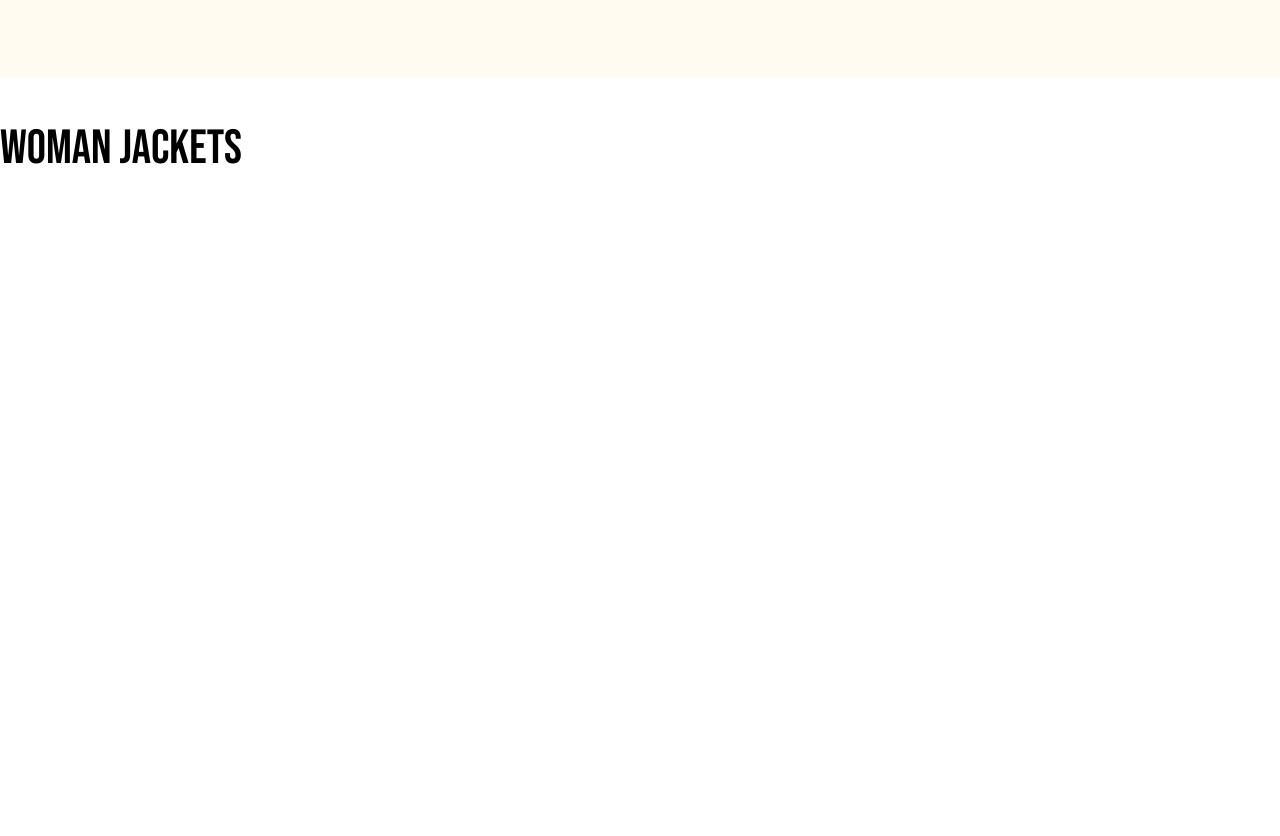
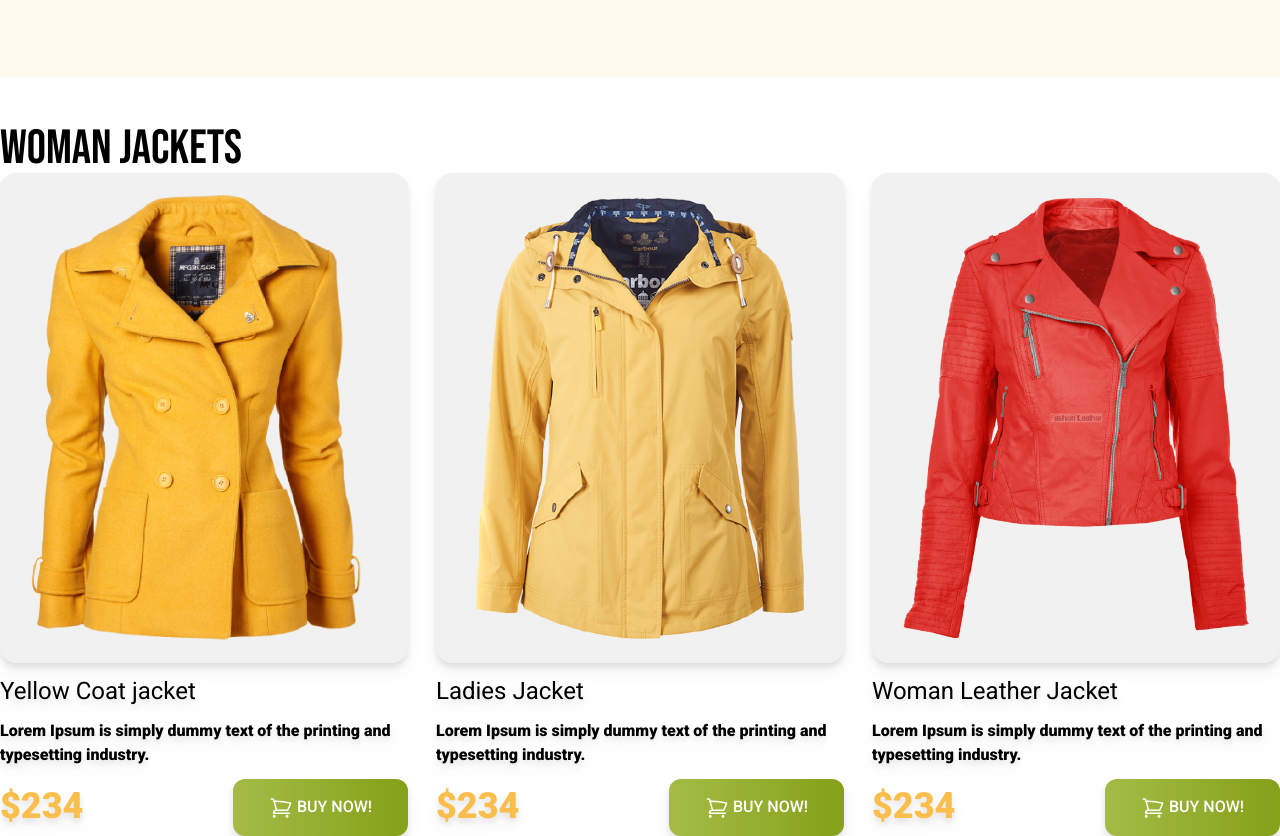
Before and after one commit to shihab4513/penguine-fashion-with-tailwind, a plain HTML site: page index.html in a window 1280 px wide. Shown: the part 570-1406 px from the top of the page. Before the commit the page ends 800 px from the top, so only its background shows below. Drawn offline with nearby package versions, Linux system fonts and the light colour scheme.

Commit message:
till women jacket section complete

```diff
--- a/index.html
+++ b/index.html
@@ -7,51 +7,25 @@
     <title>Penguin Fashion</title>
     <link rel="preconnect" href="https://fonts.googleapis.com">
     <link rel="preconnect" href="https://fonts.gstatic.com" crossorigin>
-    <link href="https://fonts.googleapis.com/css2?family=Montserrat:ital,wght@0,700;1,700&display=swap"
-        rel="stylesheet">
+    <link href="https://fonts.googleapis.com/css2?family=Roboto:wght@400;500;700;900&display=swap" rel="stylesheet">
     <link rel="preconnect" href="https://fonts.googleapis.com">
     <link rel="preconnect" href="https://fonts.gstatic.com" crossorigin>
     <link href="https://fonts.googleapis.com/css2?family=Bebas+Neue&display=swap" rel="stylesheet">
     <link rel="preconnect" href="https://fonts.googleapis.com">
     <link rel="preconnect" href="https://fonts.gstatic.com" crossorigin>
-    <link href="https://fonts.googleapis.com/css2?family=Roboto:wght@400;500;700;900&display=swap" rel="stylesheet">
-
+    <link href="https://fonts.googleapis.com/css2?family=Montserrat:wght@700&display=swap" rel="stylesheet">
     <script src="https://cdn.tailwindcss.com"></script>
     <style>
-        .font-montserrat {
-            font-family: "Montserrat", sans-serif;
-            font-optical-sizing: auto;
-            font-weight: 700;
-
+        .font-roboto {
+            font-family: 'Roboto', sans-serif;
         }
 
         .font-bebas {
-            font-family: "Bebas Neue", sans-serif;
-            font-weight: 400;
-
+            font-family: 'Bebas Neue', sans-serif;
         }
 
-        .font-roboto-400 {
-            font-family: "Roboto", sans-serif;
-            font-weight: 400;
-
-        }
-
-        .font-roboto-500 {
-            font-family: "Roboto", sans-serif;
-            font-weight: 500;
-
-        }
-
-        .font-roboto-700 {
-            font-family: "Roboto", sans-serif;
-            font-weight: 700;
-
-        }
-
-        .font-roboto-900 {
-            font-family: "Roboto", sans-serif;
-            font-weight: 900;
+        .font-montserrat {
+            font-family: 'Montserrat', sans-serif;
         }
     </style>
 </head>
@@ -64,9 +38,10 @@
         <!-- Banner section -->
         <div class="flex flex-col md:flex-row justify-between items-center">
             <div class="space-y-3">
-                <h1 class="text-7xl uppercase font-bebas"><span class="text-[#FABE4C]">Be the Penguins</span> <br>of
+                <h1 class="text-7xl uppercase font-bebas font-normal"><span class="text-[#FABE4C]">Be the
+                        Penguins</span> <br>of
                     Winter</h1>
-                <p class="font-roboto-400">Lorem Ipsum is simply dummy text of the printing
+                <p class="font-roboto font-normal">Lorem Ipsum is simply dummy text of the printing
                     and typesetting industry.</p>
                 <button
                     class="py-4 px-9 bg-gradient-to-r from-[#A4BC46] to-[#85A019] rounded-xl uppercase text-white font-medium"><svg
@@ -87,6 +62,74 @@
         <!-- Women Jacket Section -->
         <section>
             <h3 class="text-5xl font-bebas">Woman Jackets</h3>
+
+            <!-- Jacket container -->
+            <div class="font-roboto grid grid-cols-1 md:grid-cols-2 lg:grid-cols-3 gap-7">
+                <!-- Jacket 1 -->
+                <div class="space-y-3 drop-shadow-lg">
+                    <div class="bg-[#F1F1F1] p-5 rounded-2xl">
+                        <img src="images/jacket-1.png" alt="">
+                    </div>
+                    <h4 class="text-2xl">Yellow Coat jacket</h4>
+                    <p class="font-black text-[1rem]">Lorem Ipsum is simply dummy text of the
+                        printing and typesetting industry.</p>
+                    <div class="flex justify-between">
+                        <h3 class="text-[2.25rem] font-black text-[#FABE4C]">$234</h3>
+                        <button
+                            class="py-4 px-9 bg-gradient-to-r from-[#A4BC46] to-[#85A019] rounded-xl uppercase text-white font-medium"><svg
+                                xmlns="http://www.w3.org/2000/svg" fill="none" viewBox="0 0 24 24" stroke-width="1.5"
+                                stroke="currentColor" class="w-6 h-6 inline">
+                                <path stroke-linecap="round" stroke-linejoin="round"
+                                    d="M2.25 3h1.386c.51 0 .955.343 1.087.835l.383 1.437M7.5 14.25a3 3 0 0 0-3 3h15.75m-12.75-3h11.218c1.121-2.3 2.1-4.684 2.924-7.138a60.114 60.114 0 0 0-16.536-1.84M7.5 14.25 5.106 5.272M6 20.25a.75.75 0 1 1-1.5 0 .75.75 0 0 1 1.5 0Zm12.75 0a.75.75 0 1 1-1.5 0 .75.75 0 0 1 1.5 0Z" />
+                            </svg>
+                            BUY NOW!</button>
+                    </div>
+
+                </div>
+                <!-- Jacket 2 -->
+                <div class="space-y-3 drop-shadow-lg">
+                    <div class="bg-[#F1F1F1] p-5 rounded-2xl">
+                        <img src="images/jacket-2.png" alt="">
+                    </div>
+                    <h4 class="text-2xl">Ladies Jacket</h4>
+                    <p class="font-black text-[1rem]">Lorem Ipsum is simply dummy text of the
+                        printing and typesetting industry.</p>
+                    <div class="flex justify-between">
+                        <h3 class="text-[2.25rem] font-black text-[#FABE4C]">$234</h3>
+                        <button
+                            class="py-4 px-9 bg-gradient-to-r from-[#A4BC46] to-[#85A019] rounded-xl uppercase text-white font-medium"><svg
+                                xmlns="http://www.w3.org/2000/svg" fill="none" viewBox="0 0 24 24" stroke-width="1.5"
+                                stroke="currentColor" class="w-6 h-6 inline">
+                                <path stroke-linecap="round" stroke-linejoin="round"
+                                    d="M2.25 3h1.386c.51 0 .955.343 1.087.835l.383 1.437M7.5 14.25a3 3 0 0 0-3 3h15.75m-12.75-3h11.218c1.121-2.3 2.1-4.684 2.924-7.138a60.114 60.114 0 0 0-16.536-1.84M7.5 14.25 5.106 5.272M6 20.25a.75.75 0 1 1-1.5 0 .75.75 0 0 1 1.5 0Zm12.75 0a.75.75 0 1 1-1.5 0 .75.75 0 0 1 1.5 0Z" />
+                            </svg>
+                            BUY NOW!</button>
+                    </div>
+
+                </div>
+                <!-- Jacket 3 -->
+                <div class="space-y-3 drop-shadow-lg">
+                    <div class="bg-[#F1F1F1] p-5 rounded-2xl">
+                        <img src="images/jacket-3.png" alt="">
+                    </div>
+                    <h4 class="text-2xl">Woman Leather Jacket</h4>
+                    <p class="font-black text-[1rem]">Lorem Ipsum is simply dummy text of the
+                        printing and typesetting industry.</p>
+                    <div class="flex justify-between">
+                        <h3 class="text-[2.25rem] font-black text-[#FABE4C]">$234</h3>
+                        <button
+                            class="py-4 px-9 bg-gradient-to-r from-[#A4BC46] to-[#85A019] rounded-xl uppercase text-white font-medium"><svg
+                                xmlns="http://www.w3.org/2000/svg" fill="none" viewBox="0 0 24 24" stroke-width="1.5"
+                                stroke="currentColor" class="w-6 h-6 inline">
+                                <path stroke-linecap="round" stroke-linejoin="round"
+                                    d="M2.25 3h1.386c.51 0 .955.343 1.087.835l.383 1.437M7.5 14.25a3 3 0 0 0-3 3h15.75m-12.75-3h11.218c1.121-2.3 2.1-4.684 2.924-7.138a60.114 60.114 0 0 0-16.536-1.84M7.5 14.25 5.106 5.272M6 20.25a.75.75 0 1 1-1.5 0 .75.75 0 0 1 1.5 0Zm12.75 0a.75.75 0 1 1-1.5 0 .75.75 0 0 1 1.5 0Z" />
+                            </svg>
+                            BUY NOW!</button>
+                    </div>
+
+                </div>
+
+            </div>
         </section>
     </main>
     <footer>
```
